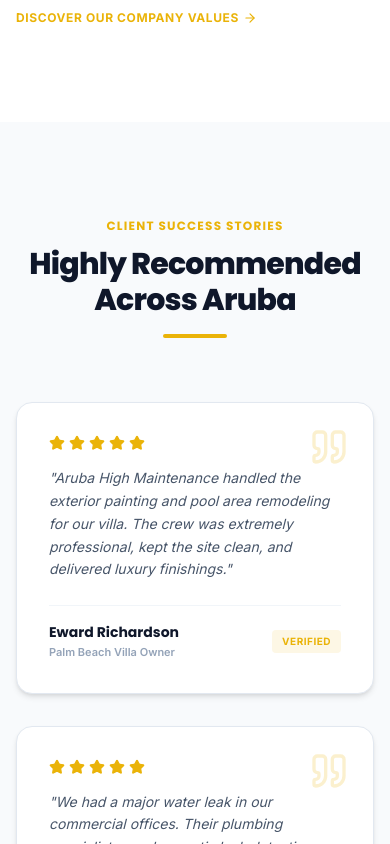
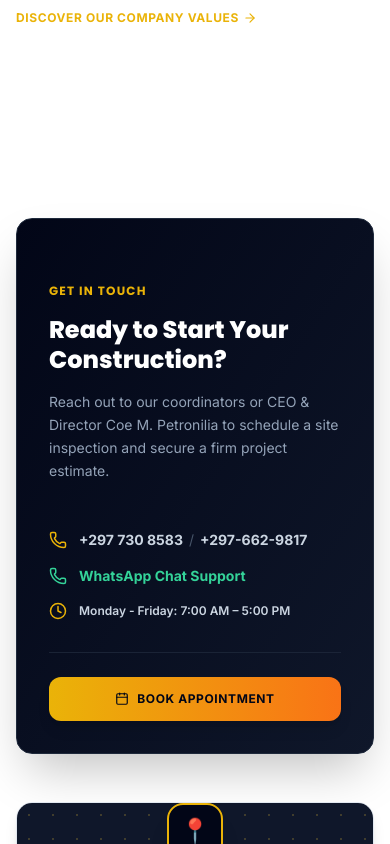
Before and after one commit to intoxiagmb-crypto/Aruba, a React (Vite) app: page / in a window 390 px wide. Shown: the part 5980-6824 px from the top of the page. Built offline with nearby package versions, Linux system fonts and the light colour scheme.

Commit message:
Remove homepage testimonials section

```diff
--- a/src/pages/Home.tsx
+++ b/src/pages/Home.tsx
@@ -1,6 +1,6 @@
 import React, { useState, useEffect, useRef } from 'react';
 import { translations, Language } from '../utils/translations';
-import { ArrowRight, Star, Shield, HardHat, Award, CheckCircle, Calendar, Phone, ArrowUpRight, ChevronRight, AlertCircle, Quote, Clock } from 'lucide-react';
+import { ArrowRight, Shield, HardHat, Award, CheckCircle, Calendar, Phone, ArrowUpRight, ChevronRight, AlertCircle, Clock } from 'lucide-react';
 
 interface HomeProps {
   setCurrentPage: (page: string) => void;
@@ -507,85 +507,7 @@ export default function Home({ setCurrentPage, setSelectedService, lang }: HomeP
         </div>
       </section>
 
-      {/* 6. TESTIMONIALS */}
-      <section className="py-24 bg-slate-50 dark:bg-navy-900 relative">
-        <div className="max-w-7xl mx-auto px-4 sm:px-6 lg:px-8">
-
-          <div className="text-center max-w-3xl mx-auto mb-16">
-            <h2 className="text-xs uppercase tracking-widest text-gold-500 font-bold mb-3">
-              {lang === 'pap' ? 'Testimonio' : lang === 'nl' ? 'Klantbeoordelingen' : 'Client Success Stories'}
-            </h2>
-            <h3 className="text-3xl sm:text-4xl font-extrabold text-navy-900 dark:text-white tracking-tight">
-              {lang === 'pap' ? 'Loke Nos Clientenan ta Bisa' : lang === 'nl' ? 'Wat Onze Klanten Vertellen' : 'Highly Recommended Across Aruba'}
-            </h3>
-            <div className="w-16 h-1 bg-gold-500 mx-auto mt-4 rounded-full" />
-          </div>
-
-          <div className="grid grid-cols-1 md:grid-cols-3 gap-8">
-            {[
-              {
-                name: 'Eward Richardson',
-                role: 'Palm Beach Villa Owner',
-                rating: 5,
-                text: lang === 'pap'
-                  ? "Aruba High Maintenance a haci e pintura exterior y remodelacion di pool di nos villa. E team tawata sumamente profesional, a respeta e schedule y e resultado ta super luhoso!"
-                  : lang === 'nl'
-                  ? "Aruba High Maintenance deed het buitenschilderwerk en zwembadonderhoud van onze villa. Het team was uiterst professioneel, hield zich aan het schema en het resultaat is prachtig!"
-                  : "Aruba High Maintenance handled the exterior painting and pool area remodeling for our villa. The crew was extremely professional, kept the site clean, and delivered luxury finishings."
-              },
-              {
-                name: 'Mariana Tromp',
-                role: 'Commercial Facility Manager, Oranjestad',
-                rating: 5,
-                text: lang === 'pap'
-                  ? "Nos tawatin un leak grandi den un edifisio comercial. Loodgieters di Aruba High a uza detectores acustico, a haya e lek den 1 ora y a drecha e mesun dia sin kibra vloer."
-                  : lang === 'nl'
-                  ? "We hadden een flinke lekkage in ons bedrijfspand. Hun loodgieters vonden het lek binnen een uur met akoestische apparatuur en repareerden het direct. Top service!"
-                  : "We had a major water leak in our commercial offices. Their plumbing specialists used acoustic leak detection, pinpointed the issue within an hour, and fixed it the same afternoon."
-              },
-              {
-                name: 'Devin de Veer',
-                role: 'Property Manager, Eagle Beach Condo Association',
-                rating: 5,
-                text: lang === 'pap'
-                  ? "Nos ta uza Aruba High pa mantencion mensual y reparacion di emergencia (electricidad y pintura). Nan portal online pa track progreso y download invoices ta haci nos bida hopi facil."
-                  : lang === 'nl'
-                  ? "We maken gebruik van hun onderhoudsabonnement voor onze appartementen. Het project tracker portaal en de online facturatie besparen ons ontzettend veel tijd."
-                  : "We rely on them for monthly maintenance contracts. The ability to track active requests via their online tracker and download structured invoices makes property management stress-free."
-              }
-            ].map((item, index) => (
-              <div
-                key={index}
-                className="bg-white dark:bg-navy-950 border border-slate-200 dark:border-slate-800 p-8 rounded-2xl shadow-md hover:shadow-xl transition-all duration-300 relative flex flex-col justify-between"
-              >
-                <div>
-                  <div className="flex items-center space-x-1 mb-4 text-gold-500">
-                    {[...Array(item.rating)].map((_, i) => (
-                      <Star key={i} size={16} fill="currentColor" />
-                    ))}
-                  </div>
-                  <Quote className="text-gold-500/20 absolute right-6 top-6" size={40} />
-                  <p className="text-slate-600 dark:text-slate-400 text-sm leading-relaxed italic relative z-10 mb-6">
-                    "{item.text}"
-                  </p>
-                </div>
-                <div className="border-t border-slate-100 dark:border-slate-800/80 pt-4 flex items-center justify-between">
-                  <div>
-                    <h5 className="font-bold text-navy-900 dark:text-white text-sm">{item.name}</h5>
-                    <p className="text-[11px] text-slate-400 font-semibold mt-0.5">{item.role}</p>
-                  </div>
-                  <span className="text-gold-500 bg-gold-500/10 px-2.5 py-1 rounded text-[10px] font-black uppercase tracking-wider">
-                    {lang === 'pap' ? 'Verifica' : lang === 'nl' ? 'Geverifieerd' : 'Verified'}
-                  </span>
-                </div>
-              </div>
-            ))}
-          </div>
-
-        </div>
-      </section>
-
-      {/* 7. CONTACT & MAP WIDGET */}
+      {/* 6. CONTACT & MAP WIDGET */}
       <section className="py-24 bg-white dark:bg-navy-950 relative overflow-hidden">
         <div className="max-w-7xl mx-auto px-4 sm:px-6 lg:px-8">
 
```
